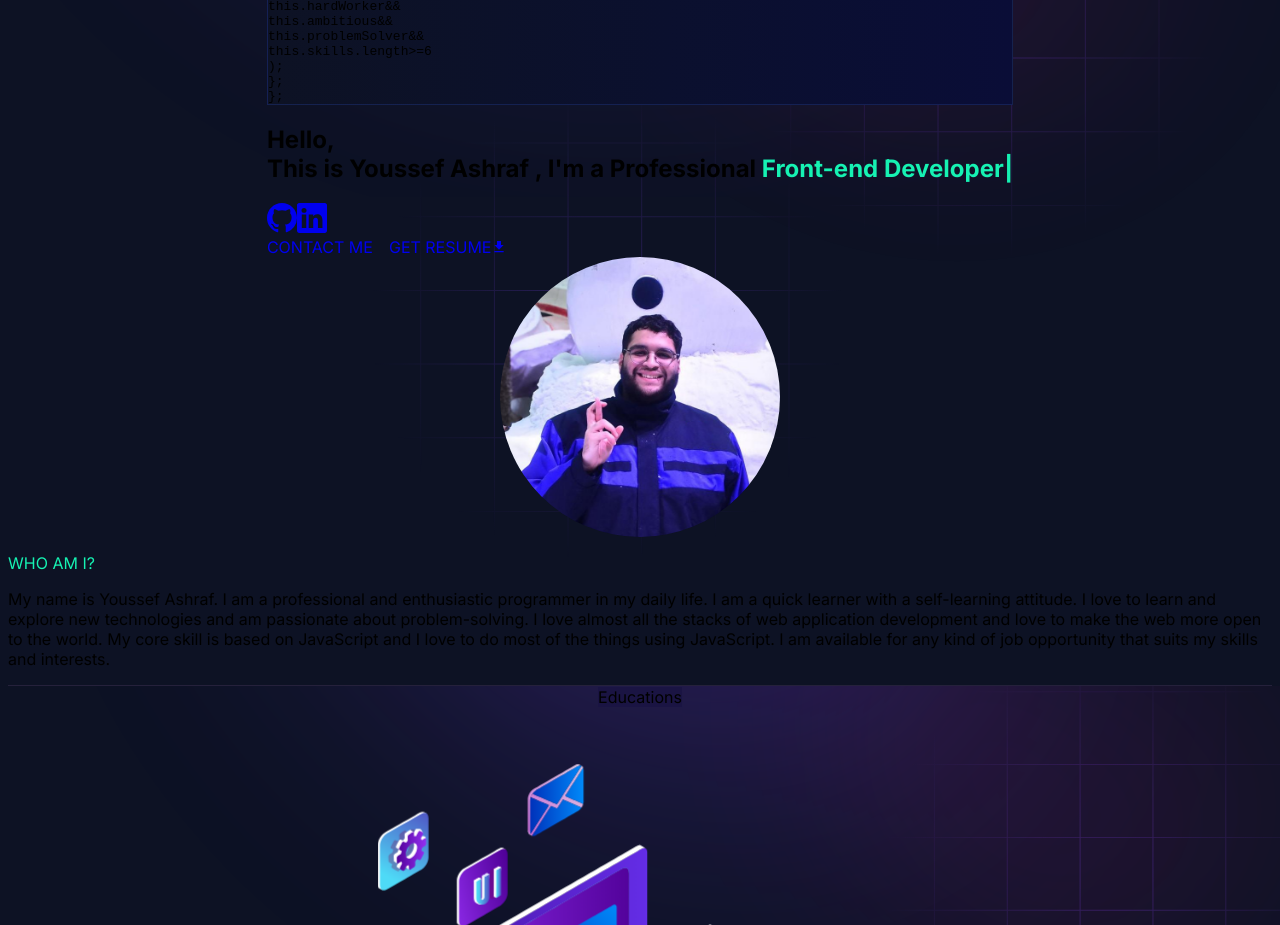
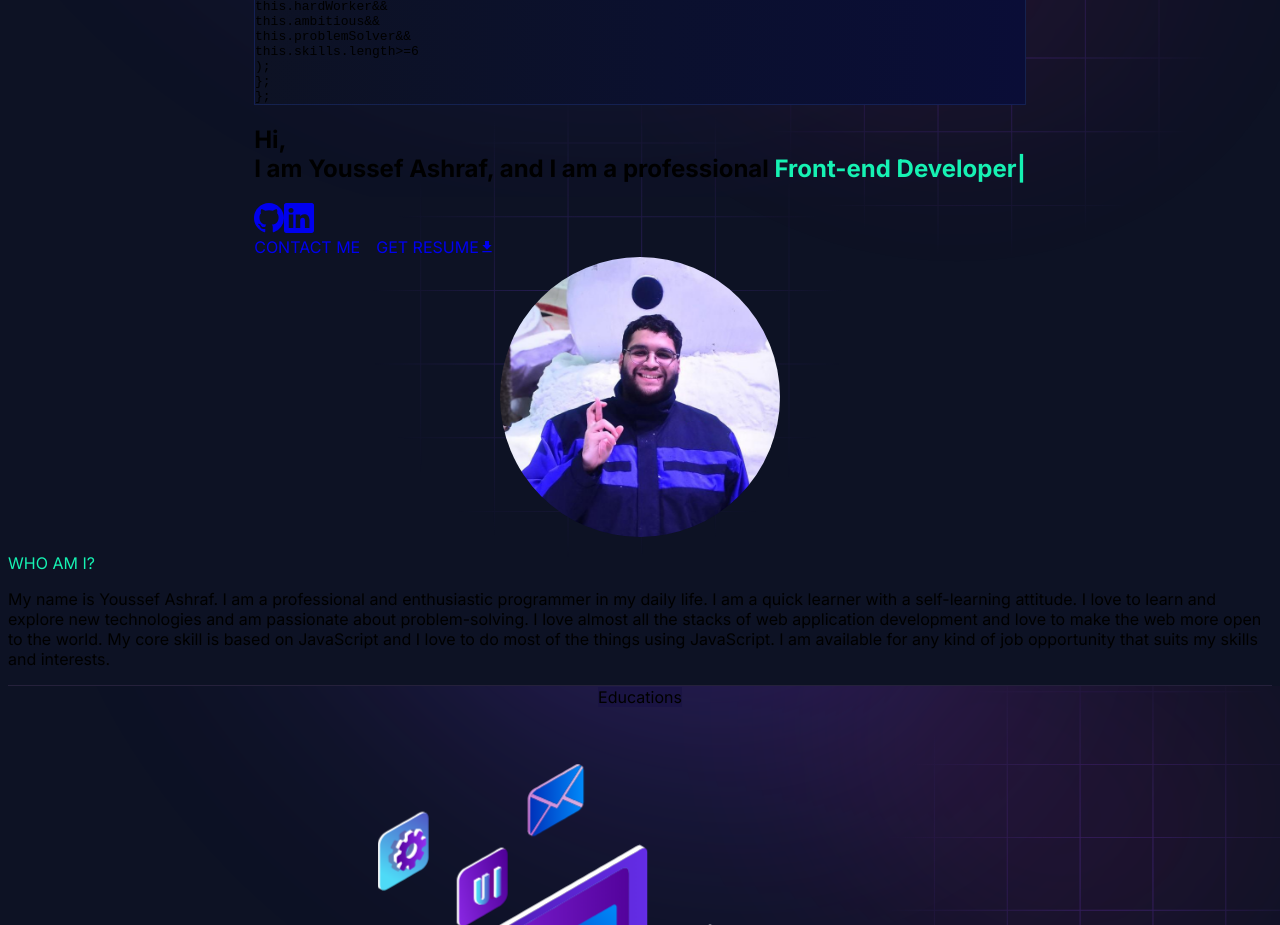
Before and after one commit to YoussefAshraf001/Portfolio-2.0, a Next.js app: page / in a window 1280 px wide. Shown: the part 980-1905 px from the top of the page. Built offline with nearby package versions, Linux system fonts and the light colour scheme; some icons are missing.

Commit message:
Fixed Grammar misinput in the hero section

```diff
--- a/app/components/Sections/hero-section/index.jsx
+++ b/app/components/Sections/hero-section/index.jsx
@@ -23,9 +23,9 @@ function HeroSection() {
       <div className="grid grid-cols-1 items-start lg:grid-cols-2 lg:gap-12 gap-y-8">
         <div className="order-2 lg:order-1 flex flex-col items-start justify-center p-2 pb-20 md:pb-10 lg:pt-10">
           <h1 className="md:h-[220px] md:max-w-[620px] text-3xl font-bold leading-10 text-white md:font-extrabold lg:text-[2.6rem] lg:leading-[3.5rem]">
-            Hello, <br />
-            This is <span className="text-pink-500">{personalData.name}</span>
-            {` , I'm a Professional `}
+            Hi, <br />I am{" "}
+            <span className="text-pink-500">{personalData.name}</span>
+            {`, and I am a professional `}
             <ReactTyped
               className="text-[#16f2b3] text-3xl lg:text-[2.6rem] py-1.5 md:py-0"
               strings={[
```
